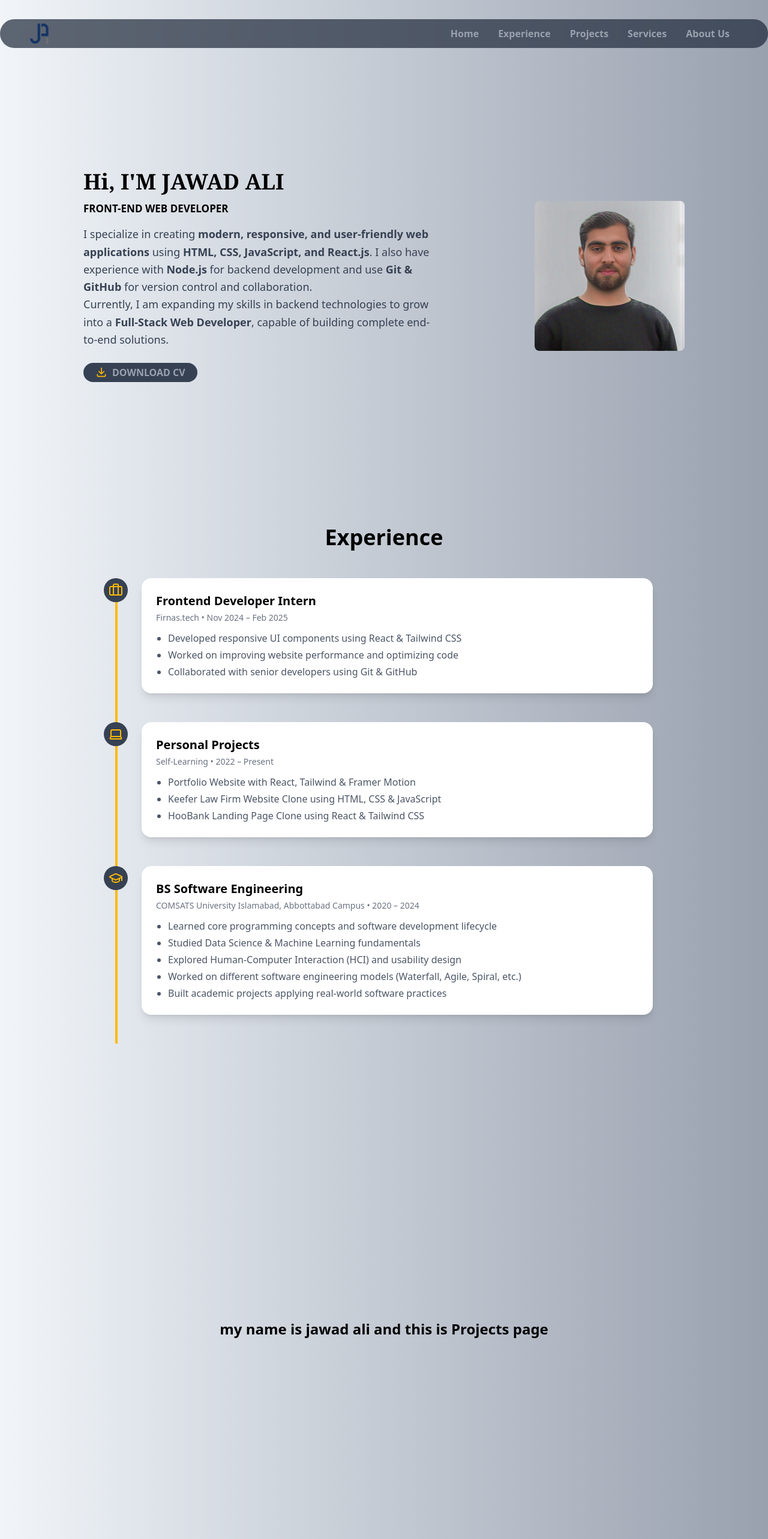
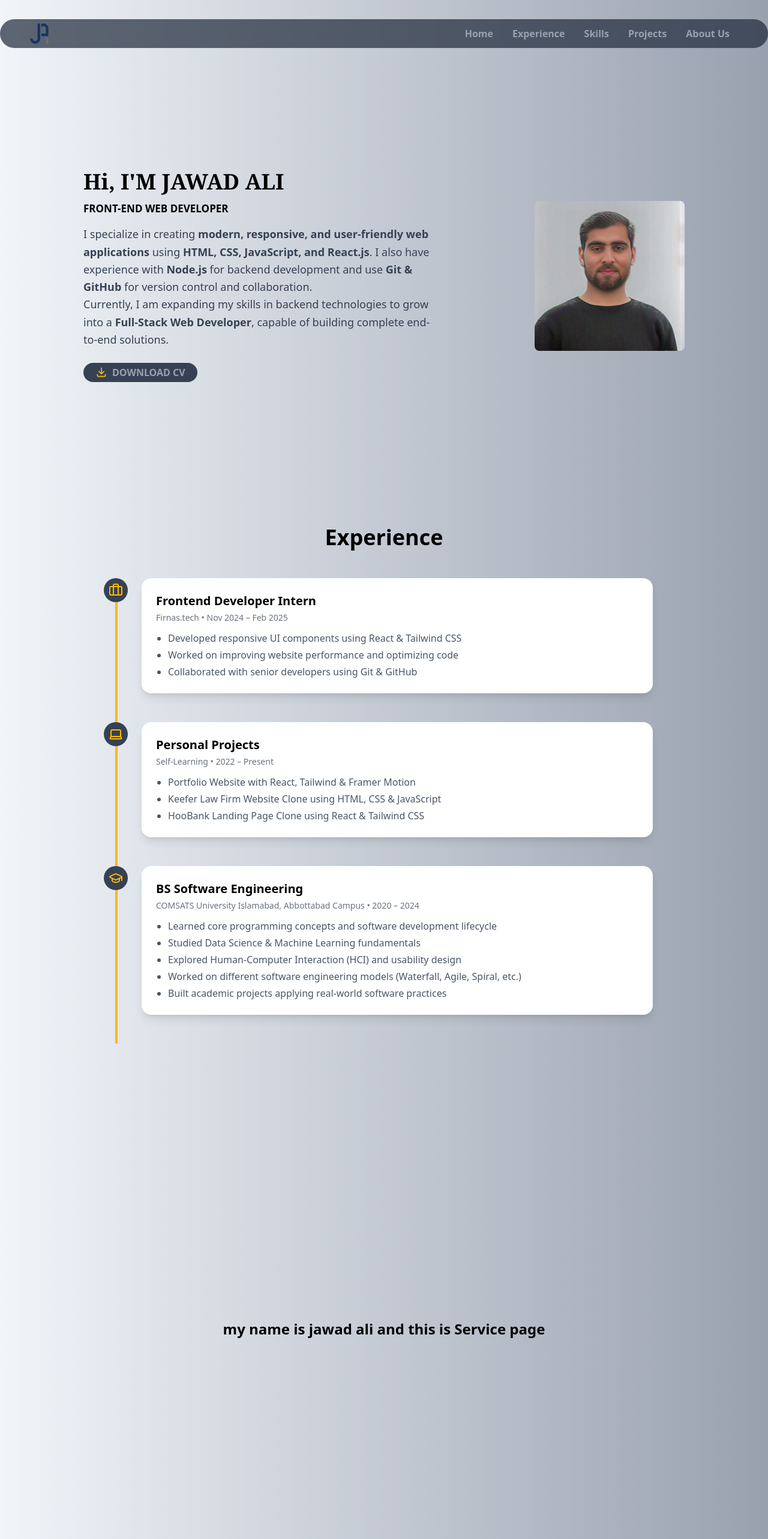
Before and after one commit to Jawad41023/Portfolio-Website, a React (Vite) app: page / in a window 1280 px wide. Shown: the top 2566 px of the page at 60% size. Built offline with nearby package versions, Linux system fonts and the light colour scheme.

Commit message:
Update Navbar, Home, Services, and add Skills component

```diff
--- a/components/Navbar.jsx
+++ b/components/Navbar.jsx
@@ -30,13 +30,13 @@ const Navbar = () => {
             <span className="absolute left-0 -bottom-1 w-0 h-[2px] bg-amber-400 transition-all duration-300 group-hover:w-full"></span>
           </HashLink>
 
-          <HashLink smooth to="/#Projects" className="relative group active:text-gray-500 ">
-            Projects
+          <HashLink smooth to="/#Skills" className="relative group active:text-gray-500">
+            Skills
             <span className="absolute left-0 -bottom-1 w-0 h-[2px] bg-amber-400 transition-all duration-300 group-hover:w-full"></span>
           </HashLink>
 
-          <HashLink smooth to="/#Services" className="relative group active:text-gray-500">
-            Services
+          <HashLink smooth to="/#Projects" className="relative group active:text-gray-500 ">
+            Projects
             <span className="absolute left-0 -bottom-1 w-0 h-[2px] bg-amber-400 transition-all duration-300 group-hover:w-full"></span>
           </HashLink>
 
@@ -85,8 +85,8 @@ const Navbar = () => {
       >
         <HashLink smooth to="/#Home" className="p-[5px] active:text-amber-400 w-[60%] text-center border-b border-gray-500 pb-1">Home</HashLink>
         <HashLink smooth to="/#Experience" className="p-[5px] active:text-amber-400 w-[60%] text-center border-b border-gray-500 pb-1">Experience</HashLink>
+        <HashLink smooth to="/#Skills" className="p-[5px] active:text-amber-400 w-[60%] text-center border-b border-gray-500 pb-1">Skills</HashLink>
         <HashLink smooth to="/#Projects" className="p-[5px] active:text-amber-400 w-[60%] text-center border-b border-gray-500 pb-1">Projects</HashLink>
-        <HashLink smooth to="/#Services" className="p-[5px] active:text-amber-400 w-[60%] text-center border-b border-gray-500 pb-1">Services</HashLink>
         <HashLink smooth to="/#Aboutus" className="p-[5px] active:text-amber-400 w-[60%] text-center border-b border-gray-500 pb-1">About Us</HashLink>
       </ul>
     </nav>
--- a/components/navbar/Home.jsx
+++ b/components/navbar/Home.jsx
@@ -1,7 +1,7 @@
 import React from "react";
 import Experience from "./Experience";
 import Projects from "./Projects";
-import Services from "./Services";
+import Skills from "./Skills";
 import Aboutus from "./Aboutus";
 import { motion } from "framer-motion";
 import { useState, useEffect } from "react";
@@ -89,12 +89,12 @@ const Home = () => {
         <Experience />
       </section>
 
+      <section id="Skills" className="min-h-screen">
+        <Skills />
+      </section>
+
       <section id="Projects" className="min-h-screen">
         <Projects />
-      </section>
-
-      <section id="Services" className="min-h-screen">
-        <Services />
       </section>
 
       <section id="Aboutus" className="min-h-screen">
--- a/components/navbar/Services.jsx
+++ b/components/navbar/Skills.jsx
@@ -1,6 +1,6 @@
 import React from 'react'
 
-const Services = () => {
+const Skills = () => {
   return (
     <div className='w-[100%] h-screen flex justify-center items-center   bg-gradient-to-r from-slate-100 to-gray-400'>
       <h1 className='font-bold text-2xl flex justify-end items-end '>my name is jawad ali and this is Service page</h1>
@@ -8,4 +8,4 @@ const Services = () => {
   )
 }
 
-export default Services
+export default Skills
```
Lines whose indentation alone changed are shown as unchanged.
